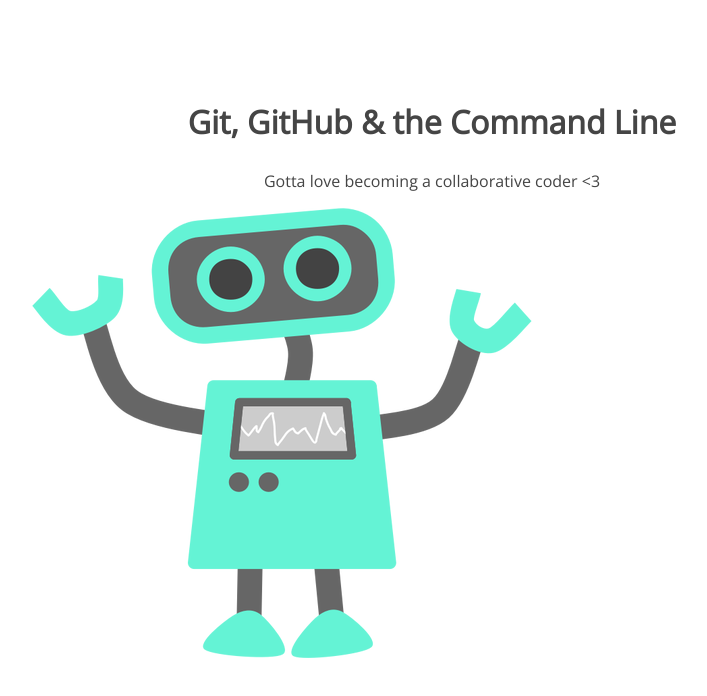
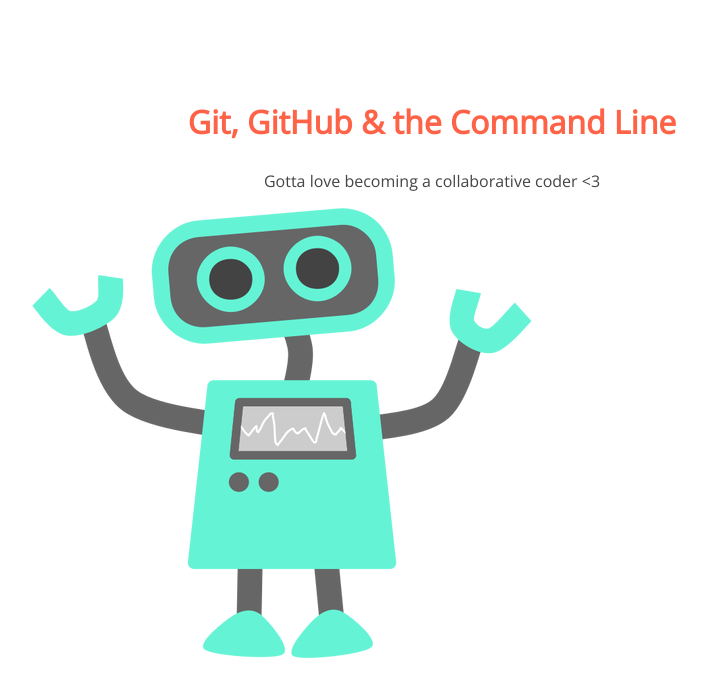
Before and after one commit to mtorcellini/105-project, a plain HTML site: page index.html in a window 1280 px wide. Shown: the whole page, without its empty margins (208-915 px from the left). Drawn offline with nearby package versions, Linux system fonts and the light colour scheme.

Commit message:
back to beginning

```diff
--- a/css/style.css
+++ b/css/style.css
@@ -8,7 +8,7 @@ section p {
 	color: #454545;
 }
 section h1 {
-	/*color: tomato;*/
+	color: tomato;
 	font: 32px 'Open Sans';
 	font-weight: bold;
 }
```
